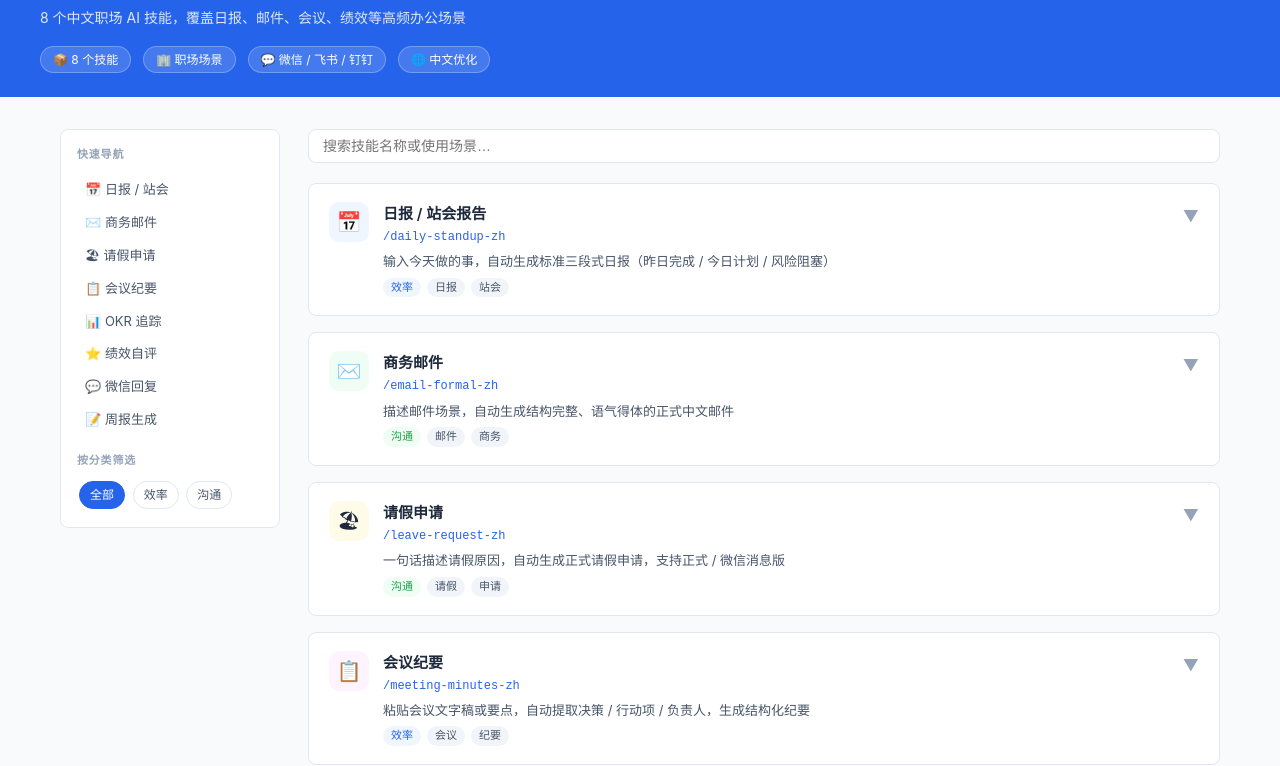
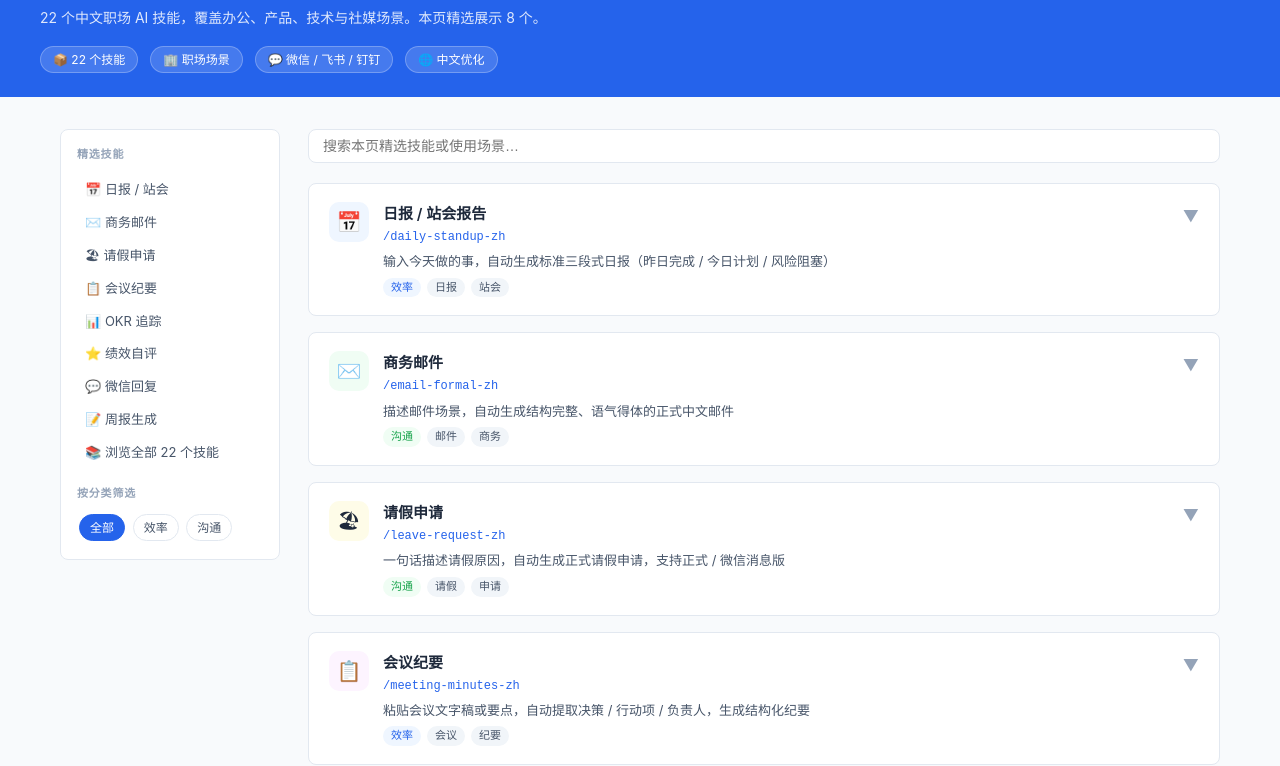
Before and after one commit to AgiWish/hermes-skills-zh, a plain HTML site: page index.html in a window 1280 px wide. Shown: the part 60-826 px from the top of the page. Drawn offline with Linux system fonts and the light colour scheme.

Commit message:
Add Xquik Chinese Skill and repair catalogue guide

```diff
--- a/index.html
+++ b/index.html
@@ -160,9 +160,9 @@
 
 <header>
   <h1>🚀 Hermes Skills 使用指南</h1>
-  <p>8 个中文职场 AI 技能，覆盖日报、邮件、会议、绩效等高频办公场景</p>
+  <p>22 个中文职场 AI 技能，覆盖办公、产品、技术与社媒场景。本页精选展示 8 个。</p>
   <div class="header-meta">
-    <span class="badge">📦 8 个技能</span>
+    <span class="badge">📦 22 个技能</span>
     <span class="badge">🏢 职场场景</span>
     <span class="badge">💬 微信 / 飞书 / 钉钉</span>
     <span class="badge">🌐 中文优化</span>
@@ -172,7 +172,7 @@
 <div class="layout">
   <aside>
     <div class="sidebar-box">
-      <h3>快速导航</h3>
+      <h3>精选技能</h3>
       <a href="#daily-standup-zh">📅 日报 / 站会</a>
       <a href="#email-formal-zh">✉️ 商务邮件</a>
       <a href="#leave-request-zh">🏖 请假申请</a>
@@ -181,6 +181,7 @@
       <a href="#performance-review-zh">⭐ 绩效自评</a>
       <a href="#wechat-reply-zh">💬 微信回复</a>
       <a href="#weekly-report-zh">📝 周报生成</a>
+      <a href="https://github.com/AgiWish/hermes-skills-zh/tree/main/skills">📚 浏览全部 22 个技能</a>
       <div class="filter-group">
         <h3 style="margin-top:12px">按分类筛选</h3>
         <span class="filter-btn active" data-filter="all">全部</span>
@@ -192,7 +193,7 @@
 
   <main>
     <div class="search-bar">
-      <input type="text" id="searchInput" placeholder="搜索技能名称或使用场景…" />
+      <input type="text" id="searchInput" placeholder="搜索本页精选技能或使用场景…" />
     </div>
 
     <div class="skill-grid" id="skillGrid">
```
Also changed, not shown: 2 other files.
